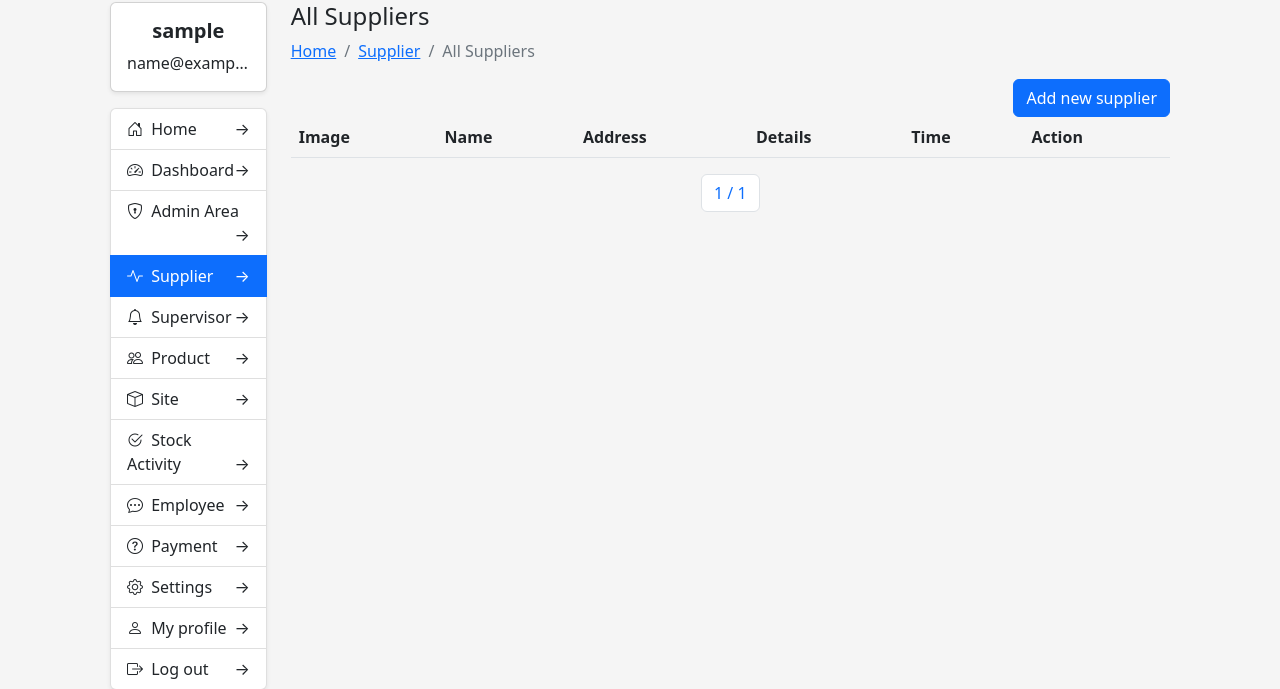
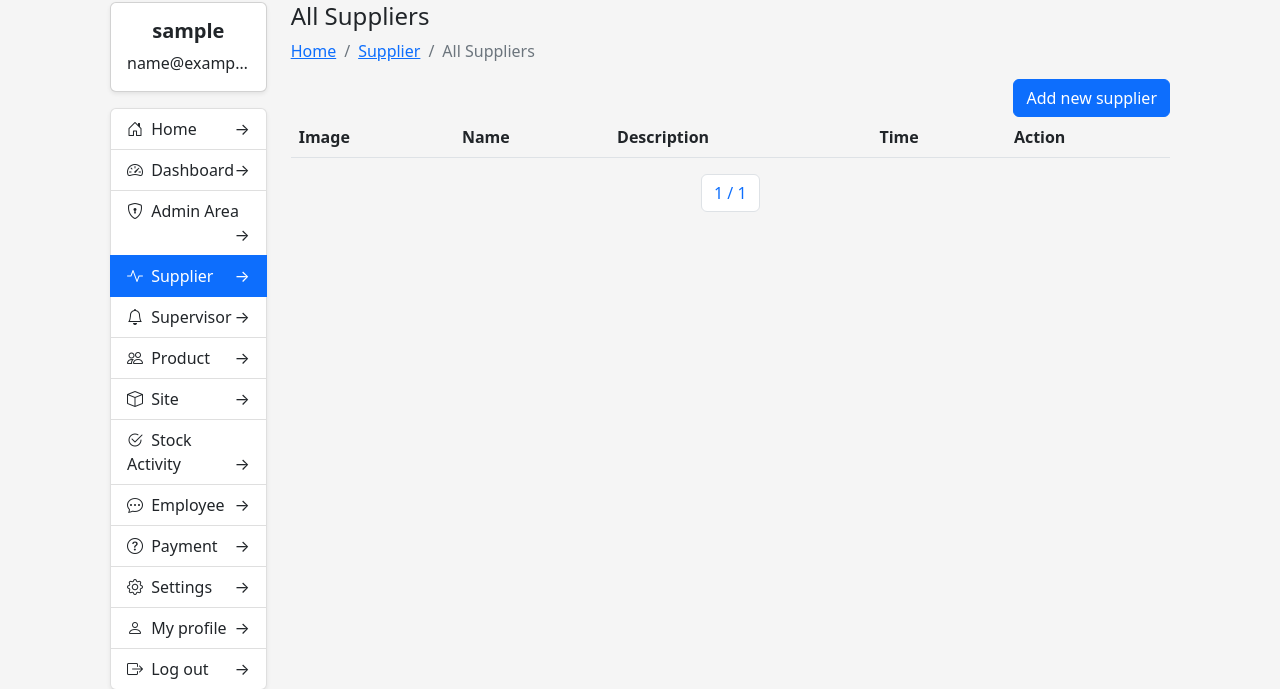
Before and after one commit to ozeyking/Quantity-Survey, a Django app: page /supplier/supplier in a window 1280 px wide. Shown: the part 70-759 px from the top of the page. Run offline with Django 4.2, Linux system fonts and the light colour scheme; the visitor is signed in with stand-in values (Sample User, id 1); data that the repository does not hold is empty; some libraries are stand-ins or nearby versions.

Commit message:
add view supplier

```diff
--- a/supplier/views.py
+++ b/supplier/views.py
@@ -21,7 +21,27 @@ def supplier_index(request):
 
 @login_required(login_url="signin")
 def supplier_create(request):
-    return render(request, "supplier/create.html")
+    if request.method == "GET":
+        owners = User.objects.filter(is_superuser=False)
+        print(owners)
+        return render(request, "supplier/create.html", {"owners": owners})
+    elif request.method == "POST":
+        name = request.POST["name"]
+        owner_id = request.POST["owner_id"]
+        description = request.POST["description"]
+        supplier = Supplier(
+            name=name,
+            owner_id=owner_id,
+            description=description,
+            user_id=request.user.id,
+        )
+
+        if request.FILES.get("image") != None:
+            supplier.image = request.FILES.get("image")
+
+        supplier.save()
+        messages.info(request, "supplier saved")
+        return redirect("supplier:supplier.index")
 
 
 @login_required(login_url="signin")
--- a/templates/supplier/index.html
+++ b/templates/supplier/index.html
@@ -17,8 +17,7 @@
     <tr>
       <th scope="col">Image</th>
       <th scope="col">Name</th>
-      <th scope="col">Address</th>
-      <th scope="col">Details</th>
+      <th scope="col">Description</th>
       <th scope="col">Time</th>
       <th scope="col">Action</th>
     </tr>
@@ -28,14 +27,13 @@
     <tr>
       <td><img src='/media/{{supplier.image}}' width='50'/></td>
       <td>{{supplier.name}}</td>
-      <td>{{supplier.address}}</td>
-      <td>{{supplier.details}}</td>
+      <td>{{supplier.description}}</td>
       <td>{{supplier.created_at}}</td>
       {% if supplier.user_id == user.id %}
       <td>
         <a href='#' class='btn btn-success'>Details</a>
-        <a href="{% url 'supplier.edit' id=supplier.id %}" class="btn btn-info">Edit</a>
-        <a href="{% url 'supplier.delete' id=supplier.id %}" class="btn btn-warning">Delete</a>
+        <a href="{% url 'supplier:supplier.edit' id=supplier.id %}" class="btn btn-info">Edit</a>
+        <a href="{% url 'supplier:supplier.delete' id=supplier.id %}" class="btn btn-warning">Delete</a>
       </td>
       {% endif %}
     </tr>
```
Also changed, not shown: templates/supplier/create.html (+5 -2 lines).
